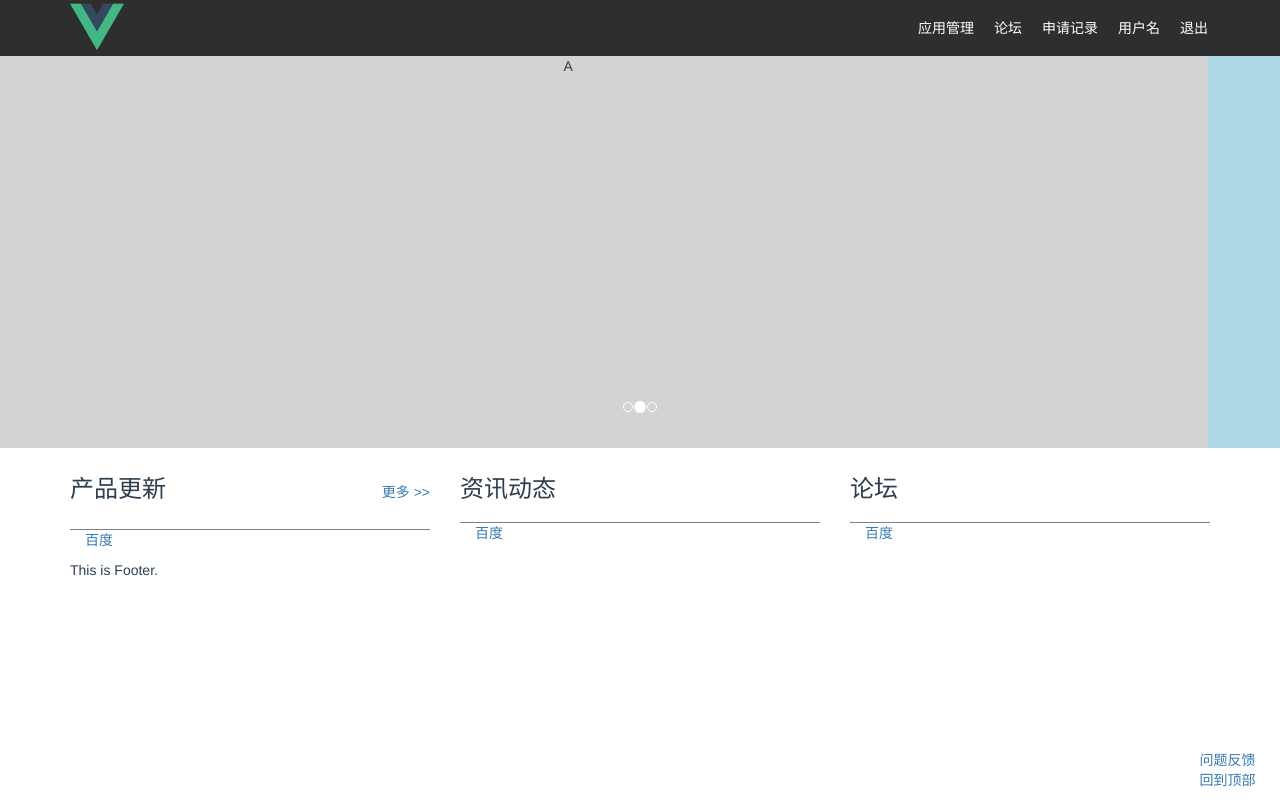
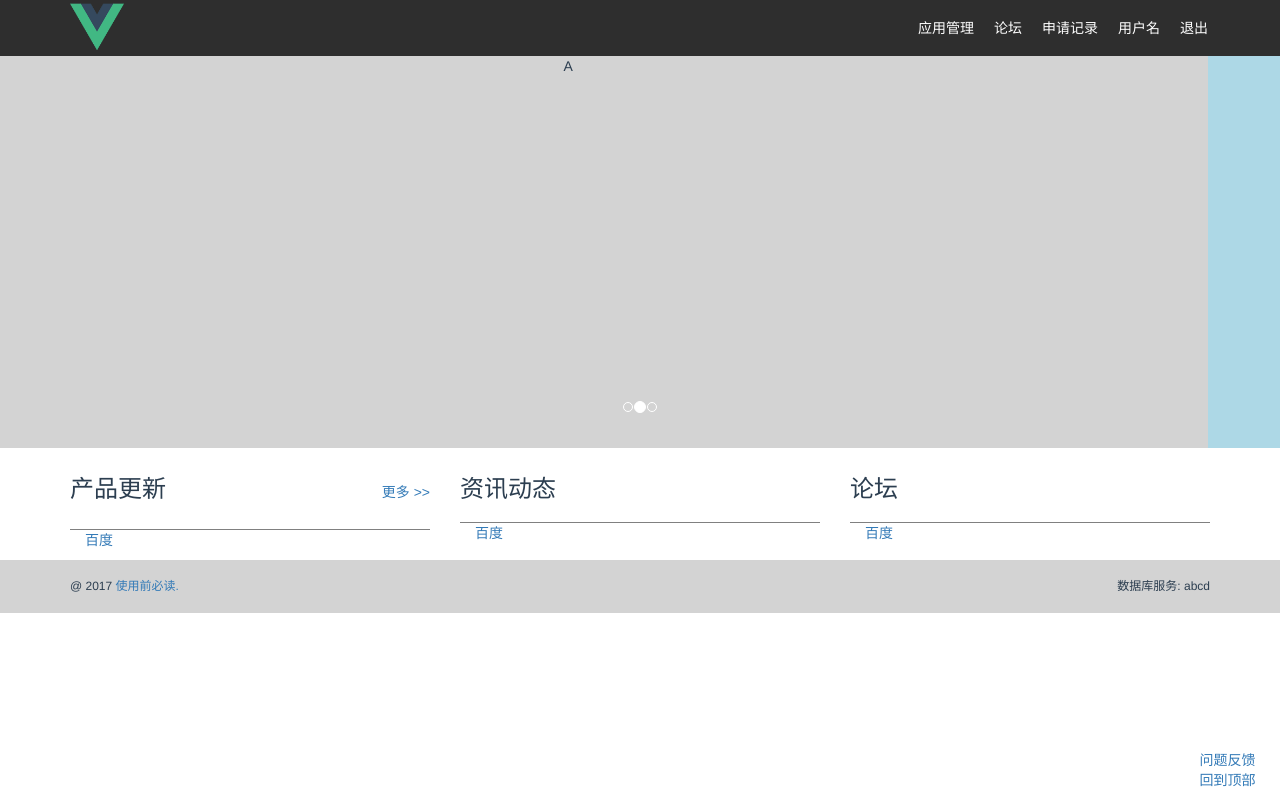
Before and after one commit to kosl90/devcenter-demo, a Vue app: page / in a window 1280 px wide. Built offline with nearby package versions, Linux system fonts and the light colour scheme.

Commit message:
add footer

```diff
--- a/src/App.vue
+++ b/src/App.vue
@@ -48,11 +48,7 @@
       </div>
     </section>
     <fixed-zone></fixed-zone>
-    <section class="footer">
-      <footer class="container">
-        This is Footer.
-      </footer>
-    </section>
+    <web-footer></web-footer>
   </div>
 </template>
 
@@ -60,6 +56,7 @@
 import Hello from './components/Hello';
 import News from './components/News';
 import FixedZone from './components/FixedZone';
+import WebFooter from './components/WebFooter';
 
 export default {
   name: 'app',
@@ -67,6 +64,7 @@ export default {
     Hello,
     News,
     FixedZone,
+    WebFooter,
   },
   data() {
     return {
--- /dev/null
+++ b/src/components/WebFooter.vue
@@ -0,0 +1,29 @@
+<template>
+    <section class="footer">
+      <footer class="container">
+        <section class="pull-left">
+        <p>@ 2017 <a href="#">使用前必读.</a></p>
+        </section>
+        <section class="pull-right">
+        <p>数据库服务: abcd</p>
+        </section>
+      </footer>
+    </section>
+</template>
+
+<script>
+  export default {
+    name: 'Footer',
+  };
+</script>
+
+<style lang="scss" scoped>
+  .footer {
+    padding: 18px 0;
+    font-size: 12px;
+    background-color: #d3d3d3;
+    p {
+      margin: 0;
+    }
+  }
+</style>
```
